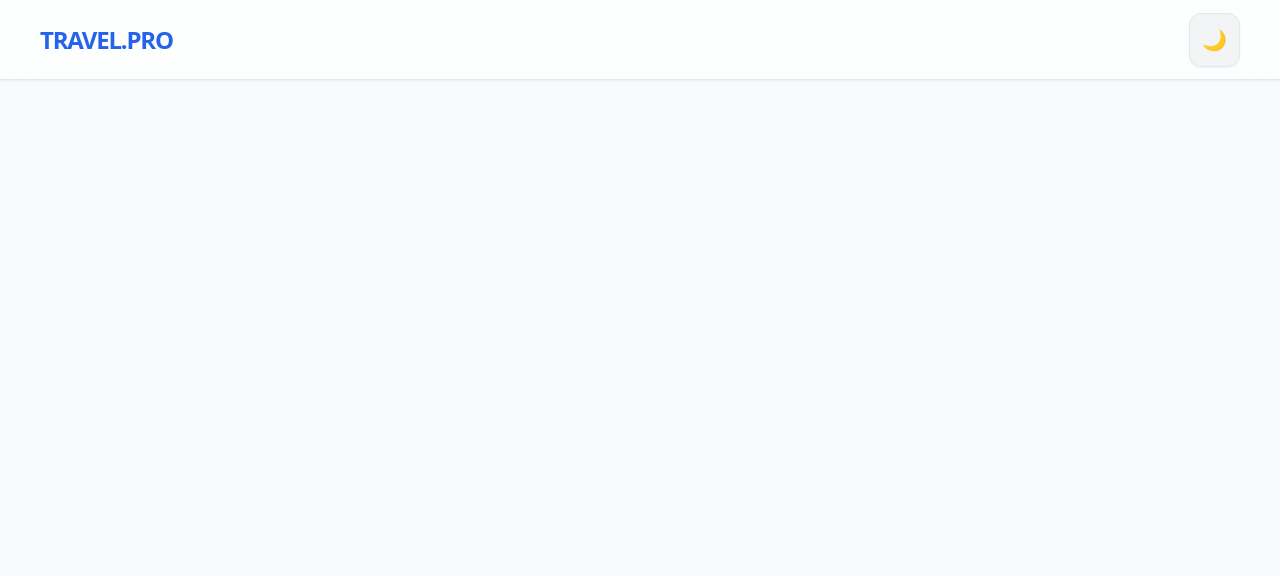
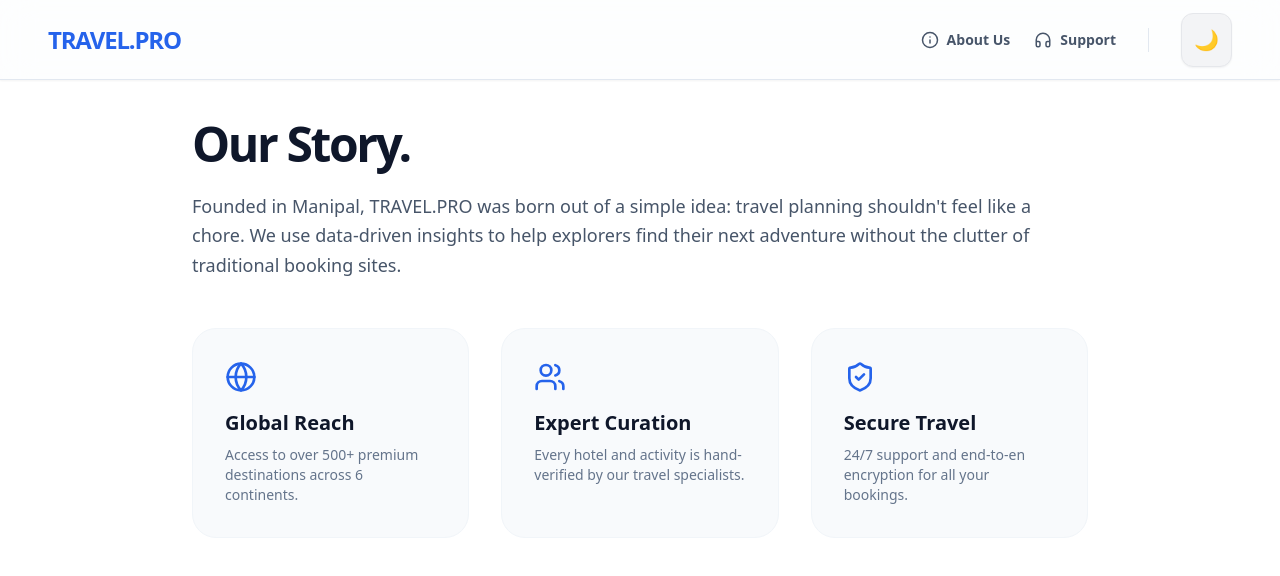
Before and after one commit to Swapnilbhattacharya/Travel-Planner-Pro, a React (Create React App) app in the folder frontend/: page /about in a window 1280 px wide. Before the commit this address had no page. Shown: the top 576 px of the page. Built offline with nearby package versions, Linux system fonts and the light colour scheme.

Commit message:
Support us and About us

```diff
--- a/frontend/src/App.js
+++ b/frontend/src/App.js
@@ -3,41 +3,66 @@ import { BrowserRouter as Router, Routes, Route, Link } from 'react-router-dom';
 import Home from './pages/Home';
 import TripDashboard from './pages/TripDashboard';
 import Checkout from './pages/Checkout';
-import ThemeToggle from './components/ThemeToggle'; // Theme engine import
+import About from './pages/About';     // 1. Import About
+import Support from './pages/Support'; // 2. Import Support
+import ThemeToggle from './components/ThemeToggle';
 import { PlanProvider } from './context/PlanContext';
+import { Info, Headphones } from 'lucide-react';
 
 function App() {
   return (
     <PlanProvider>
       <Router>
-        {/* MAIN WRAPPER: Handles the background color shift for the whole app */}
+        {/* MAIN WRAPPER */}
         <div className="flex flex-col min-h-screen bg-[#F8FAFC] dark:bg-gray-950 transition-colors duration-500">
 
-          {/* GLOBAL NAVIGATION: Sticky with glassmorphism for both light and dark modes */}
-          <nav className="h-20 flex items-center justify-between px-10 border-b bg-white/70 dark:bg-gray-900/70 border-slate-200 dark:border-gray-800 backdrop-blur-lg sticky top-0 z-50 shadow-sm transition-colors duration-500">
+          {/* GLOBAL NAVIGATION */}
+          <nav className="h-20 flex items-center justify-between px-6 md:px-12 border-b bg-white/70 dark:bg-gray-900/70 border-slate-200 dark:border-gray-800 backdrop-blur-lg sticky top-0 z-50 shadow-sm transition-colors duration-500">
+
+            {/* Logo */}
             <Link to="/">
               <h1 className="text-2xl font-black tracking-tighter text-blue-600 hover:text-blue-700 transition-colors">
                 TRAVEL.PRO
               </h1>
             </Link>
 
-            {/* THEME TOGGLE: Placed prominently on the right */}
-            <div className="flex items-center gap-4">
+            {/* NAVIGATION ACTIONS */}
+            <div className="flex items-center gap-4 md:gap-8">
+
+              {/* Desktop Links */}
+              <div className="hidden md:flex items-center gap-6">
+                <Link
+                  to="/about"
+                  className="flex items-center gap-2 text-sm font-bold text-slate-600 dark:text-slate-300 hover:text-blue-600 dark:hover:text-blue-400 transition-colors"
+                >
+                  <Info size={18} /> About Us
+                </Link>
+                <Link
+                  to="/support"
+                  className="flex items-center gap-2 text-sm font-bold text-slate-600 dark:text-slate-300 hover:text-blue-600 dark:hover:text-blue-400 transition-colors"
+                >
+                  <Headphones size={18} /> Support
+                </Link>
+              </div>
+
+              {/* Decorative Vertical Divider */}
+              <div className="hidden md:block h-6 w-[1px] bg-slate-200 dark:bg-gray-700"></div>
+
+              {/* Theme Toggle Button */}
               <ThemeToggle />
             </div>
           </nav>
 
-          {/* DYNAMIC PAGE CONTENT: Routes handle which page to render */}
+          {/* DYNAMIC PAGE CONTENT */}
           <main className="flex-1">
             <Routes>
-              {/* 1. MMT-Style Homepage with Infinite Scroll */}
               <Route path="/" element={<Home />} />
+              <Route path="/trip/:id" element={<TripDashboard />} />
+              <Route path="/checkout" element={<Checkout />} />
 
-              {/* 2. Full-screen Trip Dashboard (Hotels/Activities selection) */}
-              <Route path="/trip/:id" element={<TripDashboard />} />
-
-              {/* 3. Final Checkout/Payment Review */}
-              <Route path="/checkout" element={<Checkout />} />
+              {/* 3. Registered the new routes here */}
+              <Route path="/about" element={<About />} />
+              <Route path="/support" element={<Support />} />
             </Routes>
           </main>
 
--- /dev/null
+++ b/frontend/src/pages/About.jsx
@@ -0,0 +1,36 @@
+import React from 'react';
+import { Globe, Users, ShieldCheck } from 'lucide-react';
+
+const About = () => {
+  return (
+    <div className="min-h-screen bg-white dark:bg-gray-950 pt-10 pb-20 px-6 transition-colors duration-500">
+      <div className="max-w-4xl mx-auto">
+        <h1 className="text-5xl font-black text-slate-900 dark:text-white mb-6 tracking-tighter">Our Story.</h1>
+        <p className="text-lg text-slate-600 dark:text-gray-400 leading-relaxed mb-12">
+          Founded in Manipal, TRAVEL.PRO was born out of a simple idea: travel planning shouldn't feel like a chore.
+          We use data-driven insights to help explorers find their next adventure without the clutter of traditional booking sites.
+        </p>
+
+        <div className="grid grid-cols-1 md:grid-cols-3 gap-8">
+          <div className="p-8 bg-slate-50 dark:bg-gray-900 rounded-3xl border border-slate-100 dark:border-gray-800">
+            <Globe className="text-blue-600 mb-4" size={32} />
+            <h3 className="font-bold text-xl dark:text-white mb-2">Global Reach</h3>
+            <p className="text-sm text-slate-500 dark:text-gray-400">Access to over 500+ premium destinations across 6 continents.</p>
+          </div>
+          <div className="p-8 bg-slate-50 dark:bg-gray-900 rounded-3xl border border-slate-100 dark:border-gray-800">
+            <Users className="text-blue-600 mb-4" size={32} />
+            <h3 className="font-bold text-xl dark:text-white mb-2">Expert Curation</h3>
+            <p className="text-sm text-slate-500 dark:text-gray-400">Every hotel and activity is hand-verified by our travel specialists.</p>
+          </div>
+          <div className="p-8 bg-slate-50 dark:bg-gray-900 rounded-3xl border border-slate-100 dark:border-gray-800">
+            <ShieldCheck className="text-blue-600 mb-4" size={32} />
+            <h3 className="font-bold text-xl dark:text-white mb-2">Secure Travel</h3>
+            <p className="text-sm text-slate-500 dark:text-gray-400">24/7 support and end-to-en encryption for all your bookings.</p>
+          </div>
+        </div>
+      </div>
+    </div>
+  );
+};
+
+export default About;
--- /dev/null
+++ b/frontend/src/pages/Support.jsx
@@ -0,0 +1,35 @@
+import React from 'react';
+import { MessageSquare, Phone, Mail, HelpCircle } from 'lucide-react';
+
+const Support = () => {
+  return (
+    <div className="min-h-screen bg-white dark:bg-gray-950 pt-10 pb-20 px-6 transition-colors duration-500">
+      <div className="max-w-4xl mx-auto">
+        <h1 className="text-5xl font-black text-slate-900 dark:text-white mb-4 tracking-tighter">Support Center.</h1>
+        <p className="text-slate-500 dark:text-gray-400 font-medium mb-12">We're here to help you 24/7. Choose your preferred way to connect.</p>
+
+        <div className="space-y-4">
+          {[
+            { icon: <MessageSquare />, title: "Live Chat", desc: "Average wait time: 2 mins", color: "bg-green-500" },
+            { icon: <Phone />, title: "Call Us", desc: "+1 (800) TRAVEL-PRO", color: "bg-blue-500" },
+            { icon: <Mail />, title: "Email Support", desc: "help@travelpro.io", color: "bg-purple-500" },
+            { icon: <HelpCircle />, title: "Knowledge Base", desc: "Read our FAQs", color: "bg-orange-500" }
+          ].map((item, index) => (
+            <div key={index} className="flex items-center justify-between p-6 bg-white dark:bg-gray-900 border border-slate-200 dark:border-gray-800 rounded-2xl hover:shadow-lg transition-all cursor-pointer group">
+              <div className="flex items-center gap-4">
+                <div className={`p-3 rounded-xl text-white ${item.color}`}>{item.icon}</div>
+                <div>
+                  <h4 className="font-bold dark:text-white">{item.title}</h4>
+                  <p className="text-sm text-slate-400">{item.desc}</p>
+                </div>
+              </div>
+              <button className="text-sm font-bold text-blue-600 group-hover:translate-x-1 transition-transform">Connect →</button>
+            </div>
+          ))}
+        </div>
+      </div>
+    </div>
+  );
+};
+
+export default Support;
```
Also changed, not shown: frontend/src/pages/Home.jsx (+29 -26 lines).
